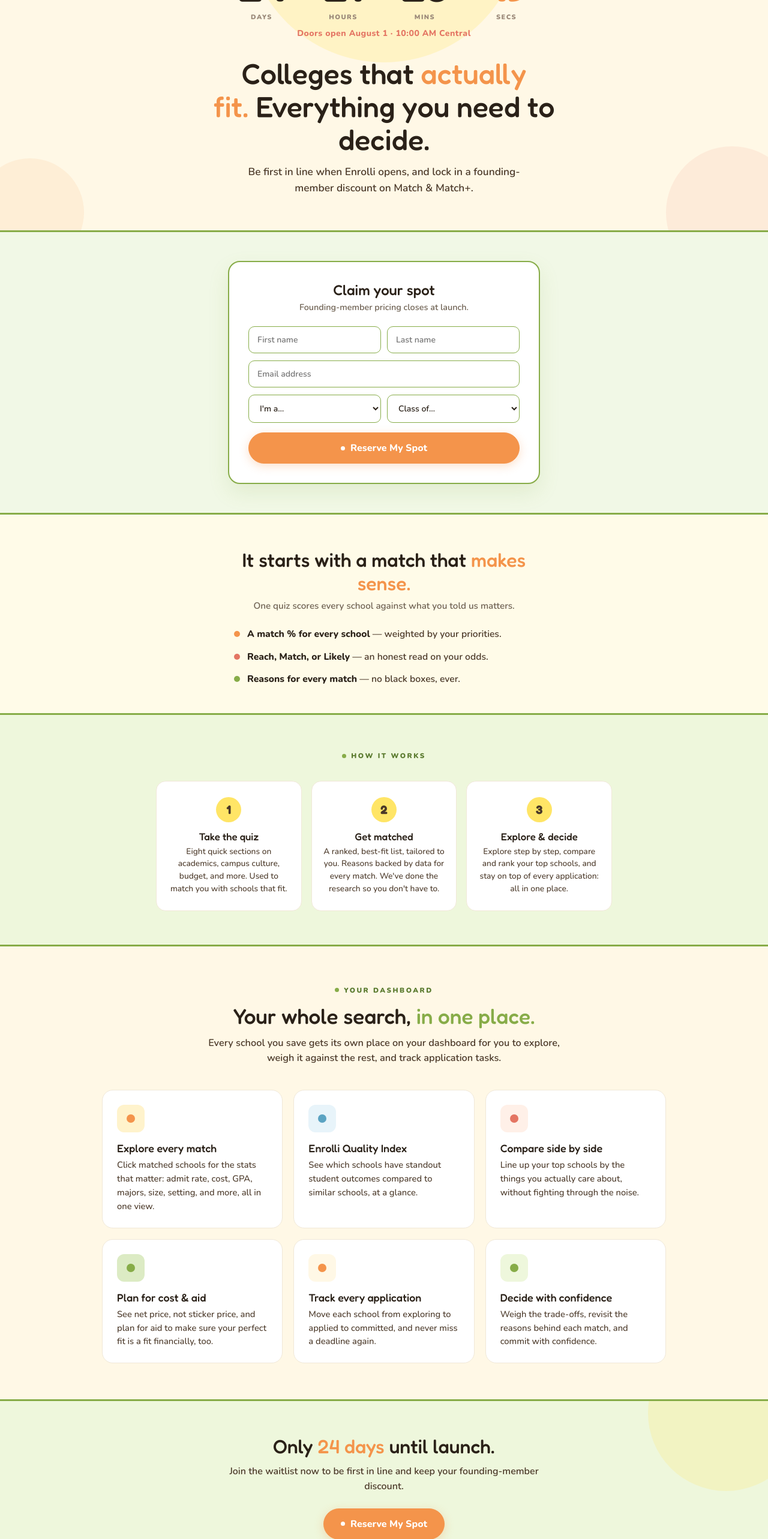
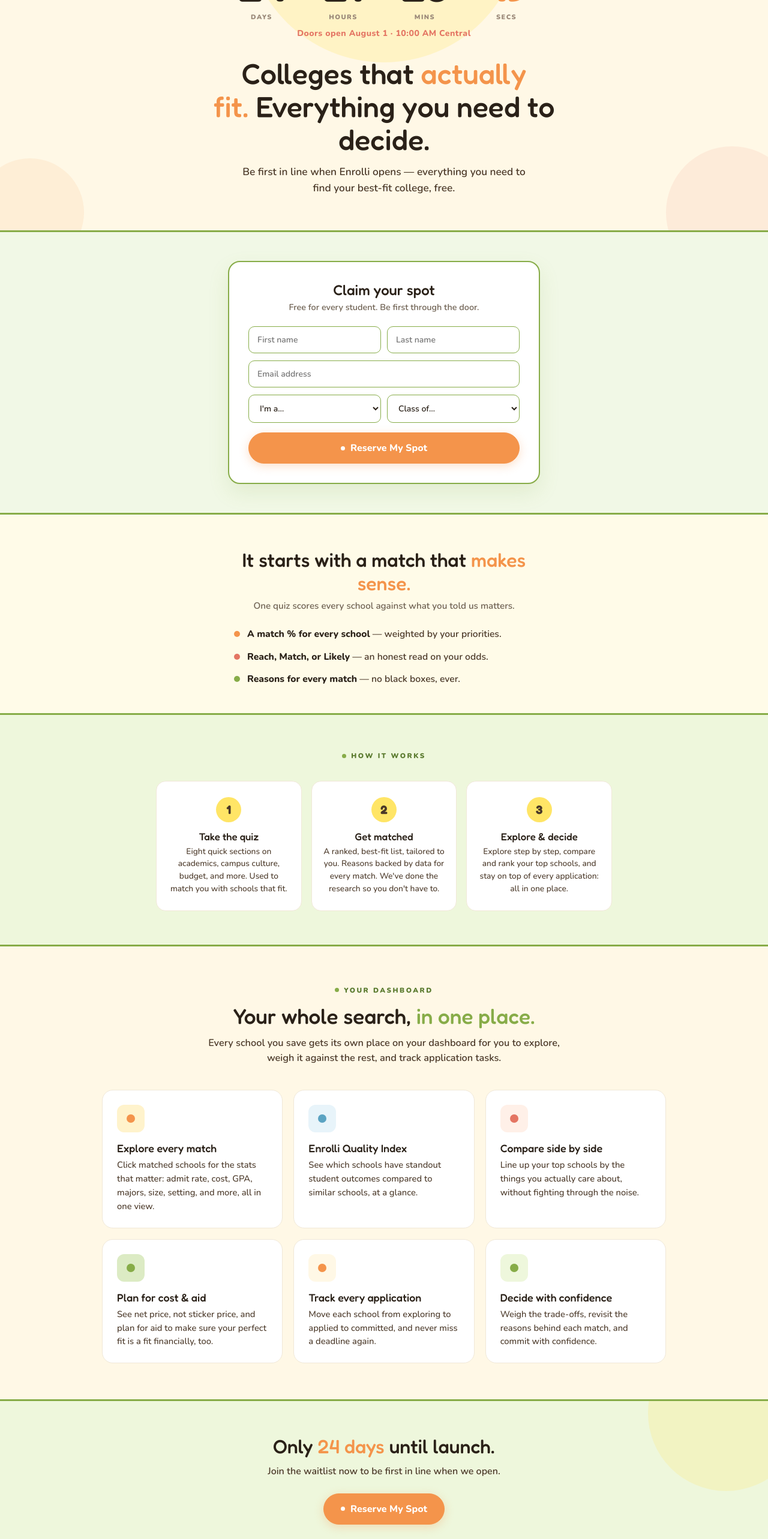
Before and after one commit to subtleimpact/enrolli_waitlist, a React (Vite) app: page / in a window 1280 px wide. Shown: the part 234-2800 px from the top of the page at 60% size. Built offline with nearby package versions, Linux system fonts and the light colour scheme; no server answers.

Commit message:
Add files via upload

```diff
--- a/src/Waitlist.jsx
+++ b/src/Waitlist.jsx
@@ -167,8 +167,8 @@
             &nbsp;Everything you need to decide.
           </h1>
           <p className="enr-hero__sub">
-            Be first in line when Enrolli opens, and lock in a founding-member
-            discount on Match &amp; Match+.
+            Be first in line when Enrolli opens — everything you need to find
+            your best-fit college, free.
           </p>
         </div>
       </section>
@@ -180,7 +180,7 @@
             <div className="enr-card enr-card--green">
               <h2 className="enr-form__title">Claim your spot</h2>
               <p className="enr-form__note">
-                Founding-member pricing closes at launch.
+                Free for every student. Be first through the door.
               </p>
               <form onSubmit={handleSubmit} className="enr-form">
                 <div className="row">
@@ -233,8 +233,8 @@
                 You're in, {name || "friend"}! 🎉
               </h2>
               <p className="enr-success__body">
-                Your founding-member discount is reserved. We'll email you the
-                second Enrolli goes live on August 1.
+                You're all set. We'll email you the second Enrolli goes live on
+                August 1.
               </p>
               <p className="enr-success__count">Just {cd.d} days to go.</p>
             </div>
@@ -391,8 +391,7 @@
             Only <span className="accent-orange">{cd.d} days</span> until launch.
           </h2>
           <p className="final-cta__sub">
-            Join the waitlist now to be first in line and keep your
-            founding-member discount.
+            Join the waitlist now to be first in line when we open.
           </p>
           <a href="#waitlist-form" className="btn btn--primary">
             <span className="dot dot--white" />
```
